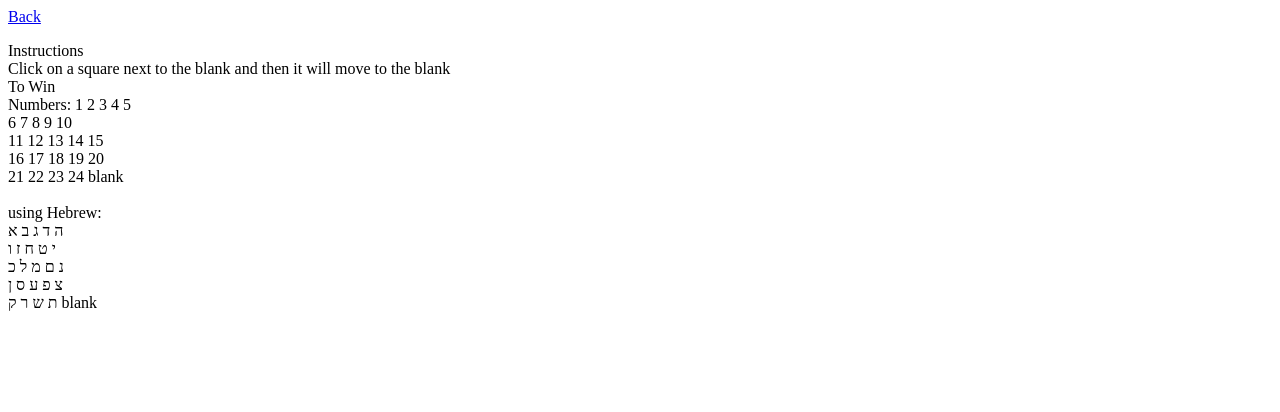
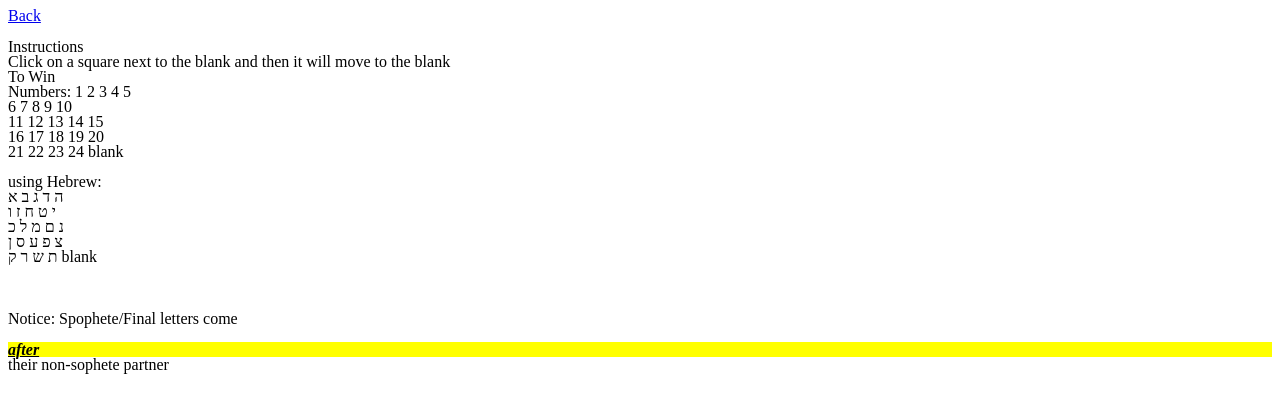
Before and after one commit to DarthRellier/number-rearrange-game, a plain HTML site: page rules.html in a window 1280 px wide. Drawn offline with Linux system fonts and the light colour scheme.

Commit message:
made some changes to  rules.html turns ou t there was no bug

```diff
--- a/rules.html
+++ b/rules.html
@@ -2,6 +2,11 @@
 <head>
     <meta charset="UTF-8">
     <meta name="viewport" content="width=device-width, initial-scale=1.0">
+    <style>
+      body{
+        line-height: 15px;
+      }
+    </style>
     <title>Instructions</title>
 </head>
 <body>
@@ -28,3 +33,5 @@ using Hebrew: <br>
         </p>
 </body>
 </html>
+<br>
+<p>Notice: Spophete/Final letters come <div style="background-color: yellow;"><strong><em><u>after</u></em></strong></div>their non-sophete partner</p>
```
